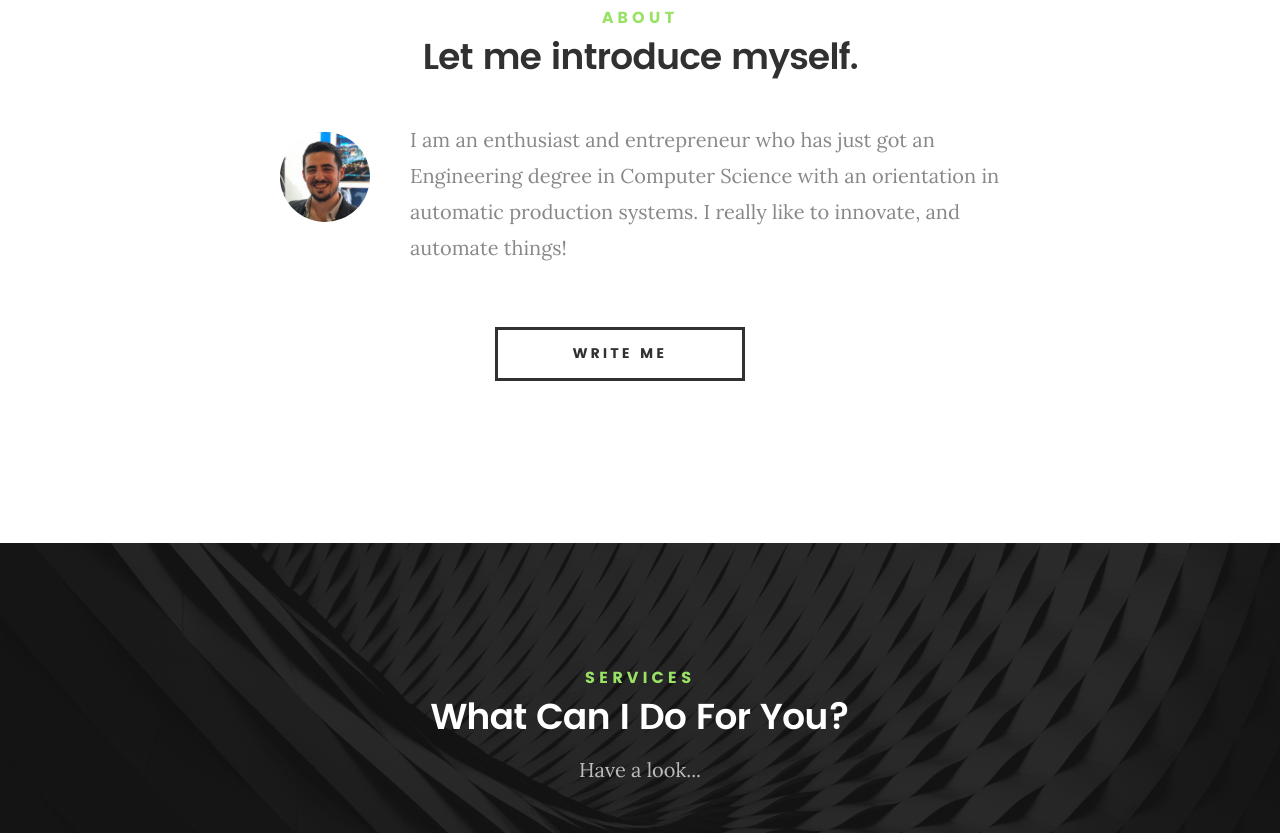
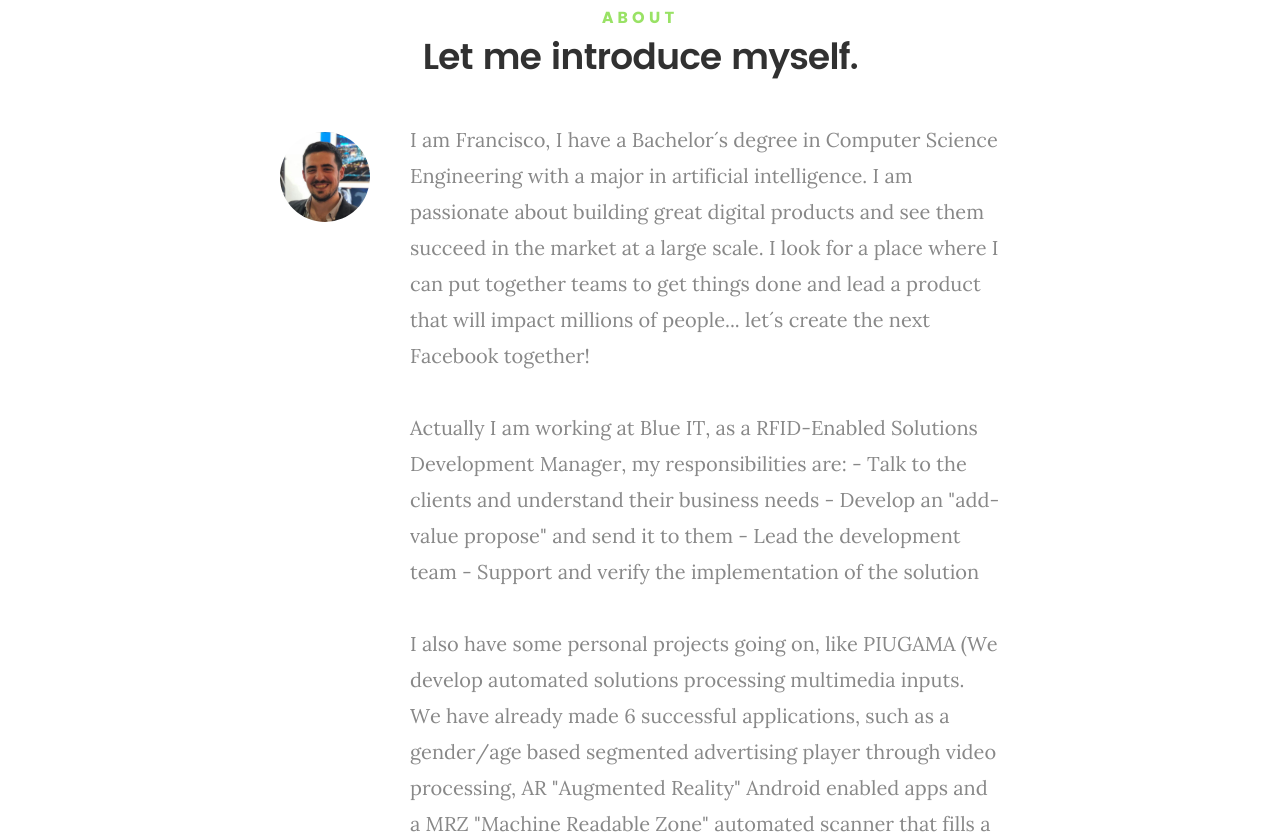
Before and after one commit to fpirra/fpirra.github.io, a plain HTML site: page index.html in a window 1280 px wide. Shown: the part 917-1750 px from the top of the page. Drawn offline with Linux system fonts and the light colour scheme; files whose address does not match are found by name.

Commit message:
improving about me

```diff
--- a/index.html
+++ b/index.html
@@ -113,8 +113,20 @@
 
    				<img src="images/profile-pic.jpg" alt="Profile Picture">
 
-   				<p class="lead">I am an enthusiast and entrepreneur who has just got an Engineering degree in Computer Science with an orientation in automatic production systems.
-                I really like to innovate, and automate things!</p>
+   				<p class="lead">I am Francisco, I have a Bachelor´s degree in Computer Science Engineering with a major in artificial intelligence. I am passionate about building great digital products and see them succeed in the market at a large scale. I look for a place where I can put together teams to get things done and lead a product that will impact millions of people... let´s create the next Facebook together!
+          <br>
+          <br>
+          Actually I am working at Blue IT, as a RFID-Enabled Solutions Development Manager, my responsibilities are:
+          - Talk to the clients and understand their business needs
+          - Develop an "add-value propose" and send it to them
+          - Lead the development team
+          - Support and verify the implementation of the solution
+          <br>
+          <br>
+          I also have some personal projects going on, like PIUGAMA (We develop automated solutions processing multimedia inputs. We have already made 6 successful applications, such as a gender/age based segmented advertising player through video processing, AR "Augmented Reality" Android enabled apps and a MRZ "Machine Readable Zone" automated scanner that fills a form through sending an image to a server and processing it)
+          <br>
+          <br>
+          I love teaching and sharing my knowledge, so I have taught algorithms and programming (in C language) for four years (2013 - 2017) at the University of Buenos Aires. Nowadays as a Mentor, I provide help and advice to first-year and scholarship holder students. I also participate in motivational speeches, career counseling activities and welcoming talks for adolescents and entry-level students. </p>
    			</div>
 
    		</div>
```
